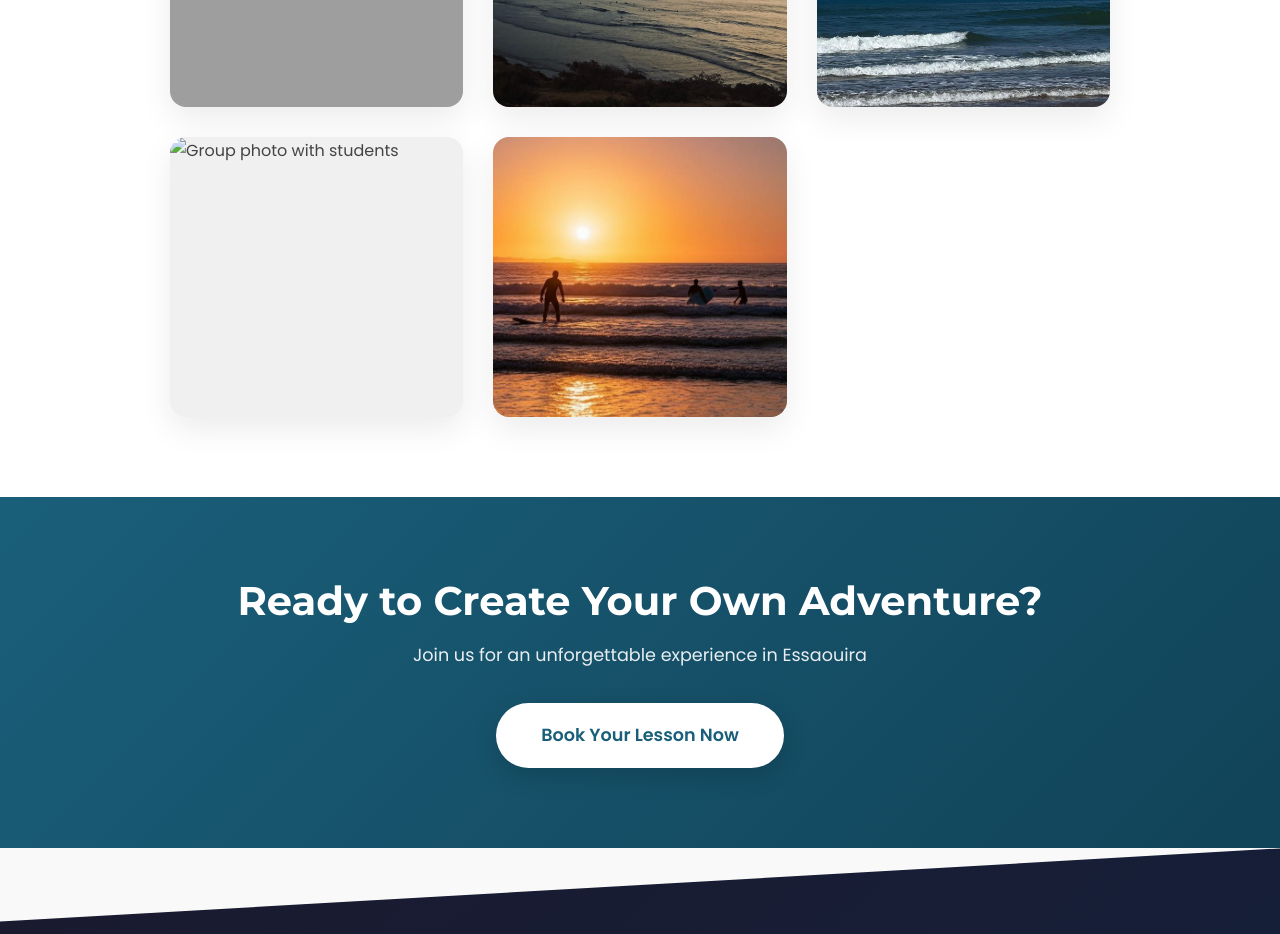
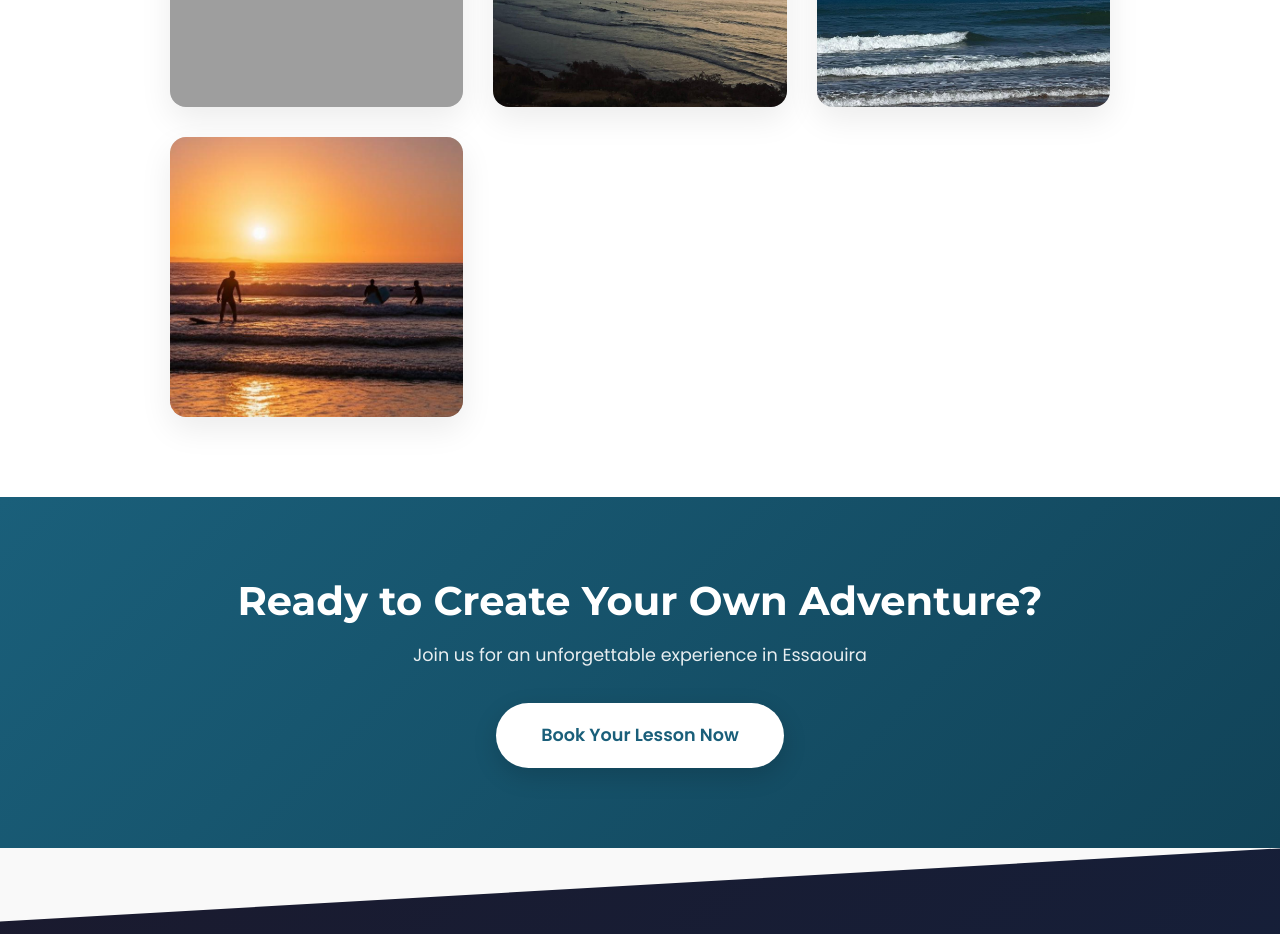
Before and after one commit to yassinelamachi/moga--wave, a plain HTML site: page gallery.html in a window 1280 px wide. Shown: the part 1120-2054 px from the top of the page. Drawn offline with Linux system fonts and the light colour scheme; grey boxes are pictures that could not be loaded.

Commit message:
Update gallery.html

```diff
--- a/gallery.html
+++ b/gallery.html
@@ -95,11 +95,7 @@
                     </div>
                 </div>
 
-                <div class="gallery-item" data-category="all">
-                    <div class="gallery-image">
-                        <img src="images/gallery-group-1.jpg" alt="Group photo with students">
-                    </div>
-                </div>
+
 
                 <div class="gallery-item" data-category="surf">
                     <div class="gallery-image">
```
